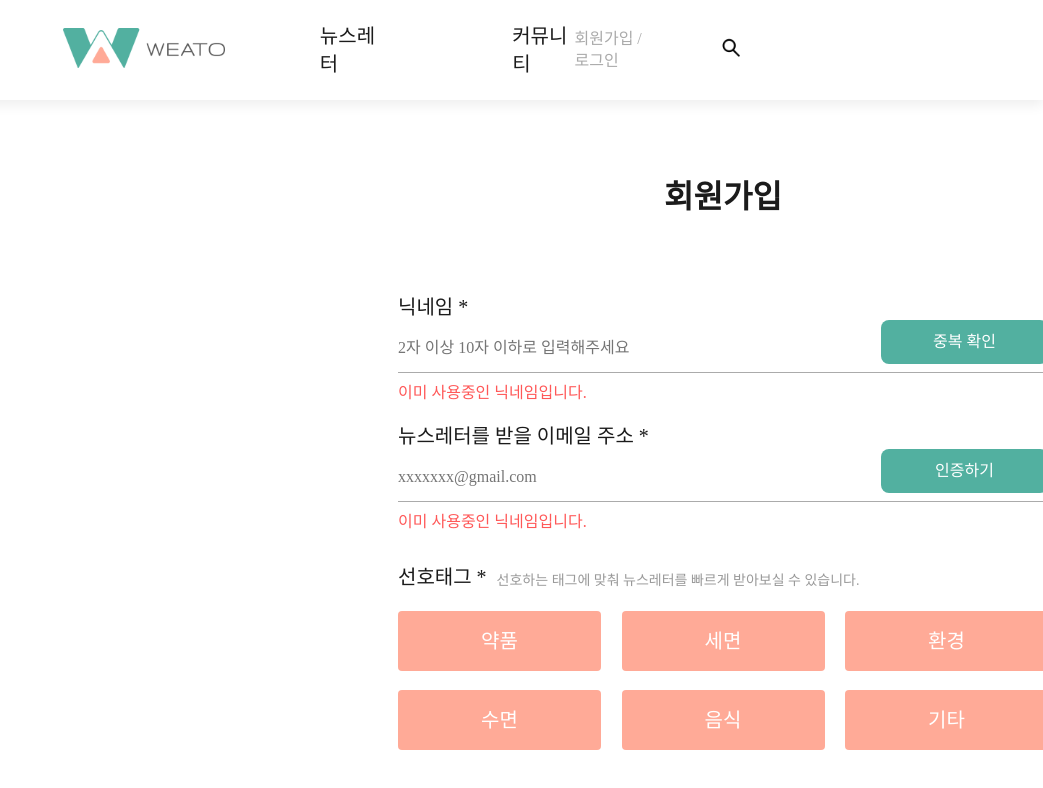
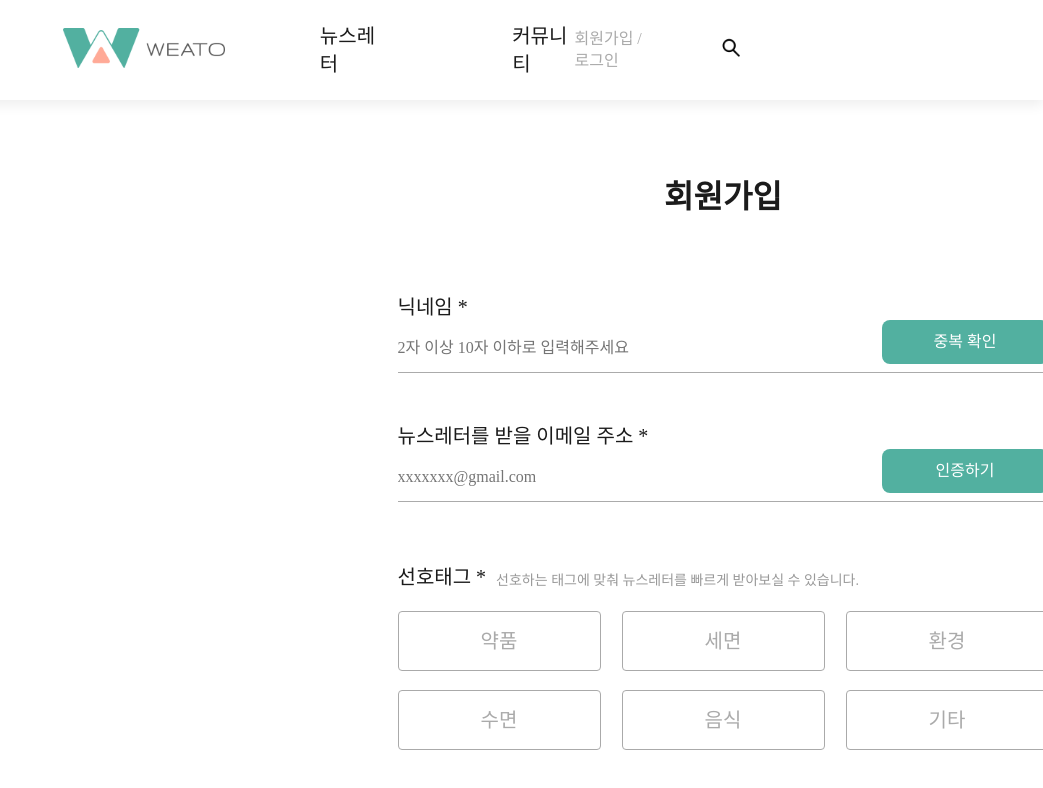
Before and after one commit to ceos15th-AllG/weato-client, a Next.js app: page /signup in a window 1280 px wide. Shown: the top 788 px of the page, without its empty margins (237-1280 px from the left). Built offline with nearby package versions, Linux system fonts and the light colour scheme; a web font is replaced by a local one.

Commit message:
:sparkles: feat: ButtonGroup 컴포넌트 분리
회원가입 폼 작성 시 사용하는 토글 버튼 그룹 ButtonGroup.jsx로 분리

```diff
--- a/jsconfig.json
+++ b/jsconfig.json
@@ -5,10 +5,11 @@
       "@public/*": ["public/*"],
       "@pages/*": ["pages/*"],
       "@common/*": ["src/components/common/*"],
-      "@community/*": ["src/components/community/*"],
       "@main/*": ["src/components/main/*"],
+      "@signup/*": ["src/components/signup/*"],
       "@mypage/*": ["src/components/mypage/*"],
       "@newsletter/*": ["src/components/newsletter/*"],
+      "@community/*": ["src/components/community/*"],
       "@search/*": ["src/components/search/*"],
       "@styles/*": ["styles/*"],
       "@states/*": ["states/*"]
--- a/pages/signup/index.jsx
+++ b/pages/signup/index.jsx
@@ -1,6 +1,8 @@
 /** @jsxImportSource @emotion/react */
 import { css } from '@emotion/react';
 import styled from '@emotion/styled';
+
+import { useState, useEffect } from 'react';
 
 import Link from 'next/link';
 
@@ -9,6 +11,7 @@ import { sub, gray05, text_black, semantic_red, gray07 } from '@styles/Colors';
 import { Display1, Subhead4, Body1, Body2, Body3 } from '@styles/FontStyle';
 
 import Button from '@common/ButtonContainer';
+import ButtonGroup from '@signup/ButtonGroup';
 
 const Layout = styled.div`
   margin: 76px 635px 140px;
@@ -71,6 +74,8 @@ const InputField = styled.input`
 `;
 
 const InputWarning = styled.span`
+  height: 24px;
+
   ${Body2}
 
   margin-top : 8px;
@@ -151,6 +156,56 @@ const PolicyButton = styled.span`
 `;
 
 export default function Signup() {
+  const [nickname, setNickname] = useState('');
+
+  const [email, setEmail] = useState('');
+  const [tags, setTags] = useState([
+    {
+      text: '약품',
+      active: false,
+    },
+    {
+      text: '세면',
+      active: false,
+    },
+    {
+      text: '환경',
+      active: false,
+    },
+    {
+      text: '수면',
+      active: false,
+    },
+    {
+      text: '음식',
+      active: false,
+    },
+    {
+      text: '기타',
+      active: false,
+    },
+  ]);
+
+  const onChangeNickname = (event) => {
+    setNickname(event.target.value);
+  };
+
+  const onChangeEmail = (event) => {
+    setEmail(event.target.value);
+  };
+
+  const toggleActive = (id) => {
+    setTags(
+      tags.map((tag, index) =>
+        index === id ? { ...tag, active: !tag.active } : tag
+      )
+    );
+  };
+
+  // useEffect(() => {
+  //   console.log(`new access token : `, localStorage.getItem('access_token'));
+  // }, []);
+
   return (
     <Layout>
       <TopText>회원가입</TopText>
@@ -159,19 +214,31 @@ export default function Signup() {
         <ContentItem>
           <InputHeader>닉네임 *</InputHeader>
           <Input>
-            <InputField placeholder="2자 이상 10자 이하로 입력해주세요" />
+            <InputField
+              placeholder="2자 이상 10자 이하로 입력해주세요"
+              value={nickname}
+              onChange={onChangeNickname}
+            />
             <Button text="중복 확인" btnType="3" />
           </Input>
-          <InputWarning>이미 사용중인 닉네임입니다.</InputWarning>
+          <InputWarning>
+            {nickname !== '' ? `이미 사용중인 닉네임입니다.` : ` `}
+          </InputWarning>
         </ContentItem>
 
         <ContentItem>
           <InputHeader>뉴스레터를 받을 이메일 주소 *</InputHeader>
           <Input>
-            <InputField placeholder="xxxxxxx@gmail.com" />
+            <InputField
+              placeholder="xxxxxxx@gmail.com"
+              value={email}
+              onChange={onChangeEmail}
+            />
             <Button text="인증하기" btnType="3" />
           </Input>
-          <InputWarning>이미 사용중인 닉네임입니다.</InputWarning>
+          <InputWarning>
+            {email !== '' ? `xxxxxxxx@gmail.com` : ` `}
+          </InputWarning>
         </ContentItem>
 
         <ContentItem>
@@ -181,24 +248,10 @@ export default function Signup() {
               선호하는 태그에 맞춰 뉴스레터를 빠르게 받아보실 수 있습니다.
             </TagSubHeader>
           </TagRow>
-          <Row
-            css={css`
-              margin-bottom: 19px;
-            `}
-          >
-            <Button text="약품" btnType="8" />
-            <Button text="세면" btnType="8" />
-            <Button text="환경" btnType="8" />
-          </Row>
-          <Row
-            css={css`
-              padding-bottom: 19px;
-            `}
-          >
-            <Button text="수면" btnType="8" />
-            <Button text="음식" btnType="8" />
-            <Button text="기타" btnType="8" />
-          </Row>
+
+          <TagRow>
+            <ButtonGroup tags={tags} toggleActive={toggleActive} />
+          </TagRow>
         </ContentItem>
 
         <ContentItem
--- a/src/components/common/ButtonContainer.jsx
+++ b/src/components/common/ButtonContainer.jsx
@@ -4,7 +4,7 @@ import Link from 'next/link';
 
 const ButtonContainer = (props) => {
   if (!props.href) {
-    return <Button onClick={props.onClick} {...props} />;
+    return <Button {...props} />;
   }
 
   return (
--- /dev/null
+++ b/src/components/signup/ButtonGroup.jsx
@@ -0,0 +1,43 @@
+import styled from '@emotion/styled';
+
+import Button from '@common/ButtonContainer';
+
+const Layout = styled.div`
+  width: 100%;
+
+  display: grid;
+  grid: '. . .';
+  column-gap: 21px;
+  row-gap: 19px;
+`;
+
+function ButtonGroup({ tags, toggleActive }) {
+  return (
+    <Layout>
+      {tags.map(({ text, active }, index) =>
+        active ? (
+          <Button
+            key={index}
+            text={text}
+            btnType="8"
+            onClick={() => {
+              toggleActive(index);
+            }}
+          />
+        ) : (
+          <Button
+            key={index}
+            text={text}
+            btnType="8"
+            disabled
+            onClick={() => {
+              toggleActive(index);
+            }}
+          />
+        )
+      )}
+    </Layout>
+  );
+}
+
+export default ButtonGroup;
```
